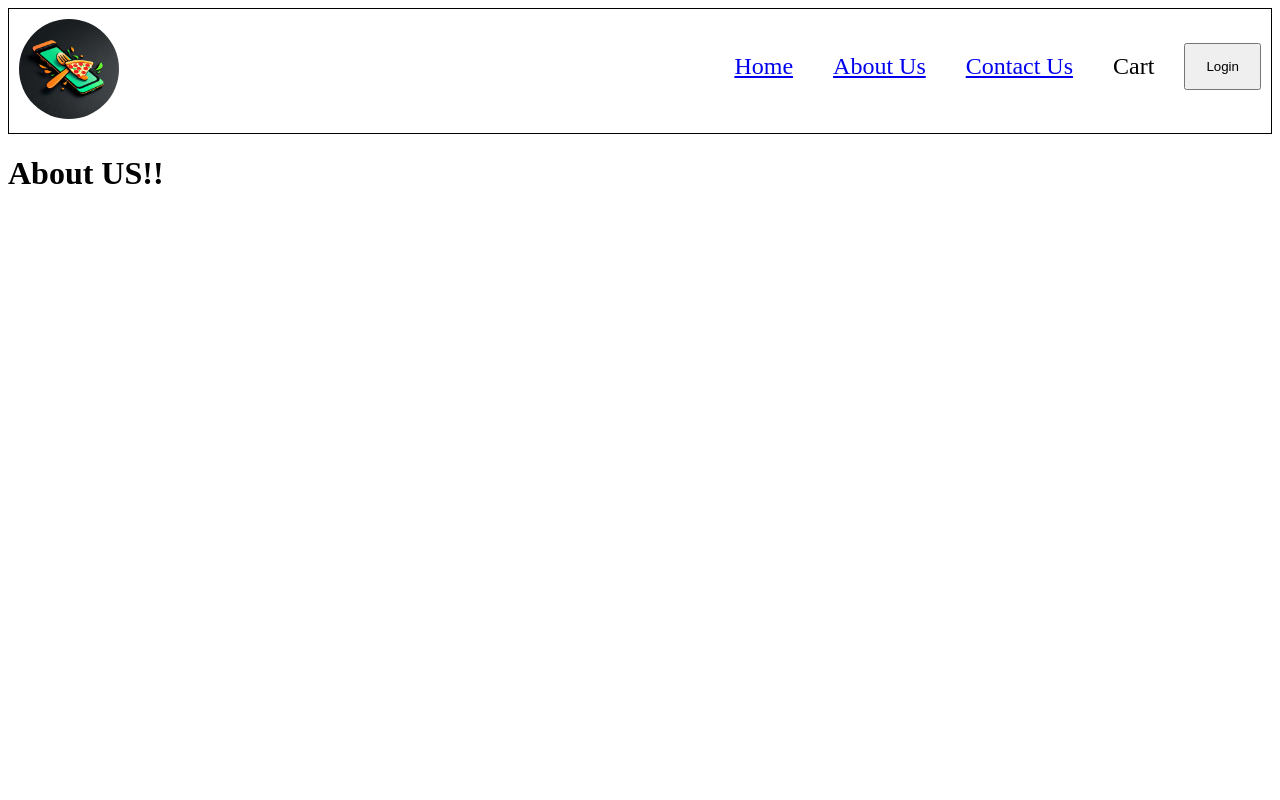
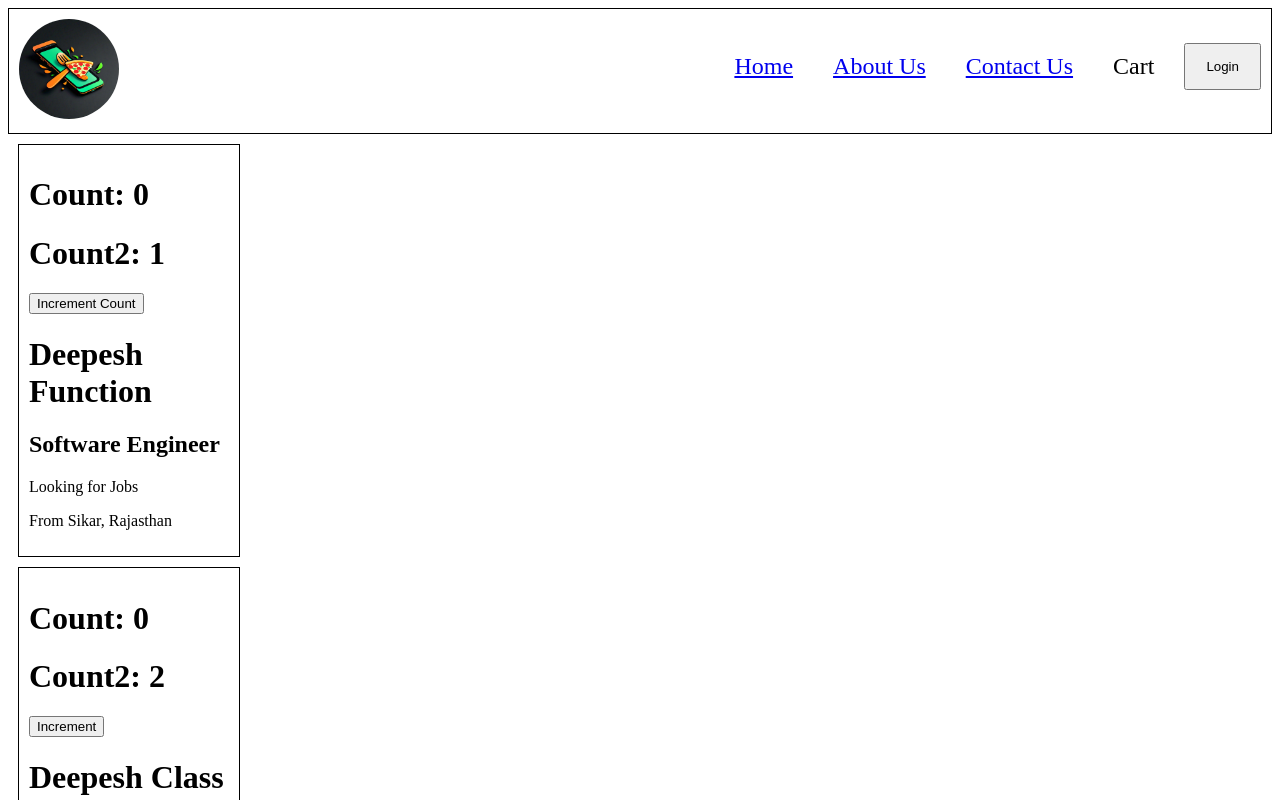
Before and after one commit to deepmanwani18/Profile.fyi-Assignment, a React (Vite) app in the folder Swiggy-Clone/: page /about in a window 1280 px wide. Shown: the top 800 px of the page. Built offline with nearby package versions, Linux system fonts and the light colour scheme.

Commit message:
Class components initial commit

```diff
--- a/Swiggy-Clone/index.scss
+++ b/Swiggy-Clone/index.scss
@@ -135,3 +135,10 @@
     gap: 10px;
     margin-top: 10px;
   }
+
+  .user-card {
+    border: 1px solid black;
+    width: 200px;
+    margin: 10px;
+    padding: 10px;
+  }
--- a/Swiggy-Clone/src/Components/About.js
+++ b/Swiggy-Clone/src/Components/About.js
@@ -1,5 +1,11 @@
+import { User } from "./User";
+import UserClass from "./UserClass";
+
 export const About = () => {
-    return <h1>
-        About US!!
-    </h1>
-}
+  return (
+    <div>
+      <User name={"Deepesh Function"} />
+      <UserClass name={"Deepesh Class"} />
+    </div>
+  );
+};
--- /dev/null
+++ b/Swiggy-Clone/src/Components/User.js
@@ -0,0 +1,25 @@
+import { useState } from "react";
+
+export const User = (props) => {
+  const [count, setCount] = useState(0);
+  const [count2, setCount2] = useState(1);
+  return (
+    <div className="user-card">
+      <h1>Count: {count}</h1>
+      <h1>Count2: {count2}</h1>
+
+      <button
+        onClick={() => {
+          setCount(count + 1);
+          setCount2(count2 + 1);
+        }}
+      >
+        Increment Count
+      </button>
+      <h1>{props.name}</h1>
+      <h2>Software Engineer</h2>
+      <p>Looking for Jobs</p>
+      <p>From Sikar, Rajasthan</p>
+    </div>
+  );
+};
--- /dev/null
+++ b/Swiggy-Clone/src/Components/UserClass.js
@@ -0,0 +1,38 @@
+import React from "react";
+
+class UserClass extends React.Component {
+  // constructor(props) {
+  // }
+  constructor() {
+    super();
+    this.state = {
+      count: 0,
+      count2: 2,
+    };
+  }
+  render() {
+    const { count, count2 } = this.state;
+    return (
+      <div className="user-card">
+        <h1>Count: {count}</h1>
+        <h1>Count2: {count2}</h1>
+        <button
+          onClick={() => {
+            this.setState({
+              count: this.state.count + 1,
+              count2: this.state.count2 + 1,
+            });
+          }}
+        >
+          Increment
+        </button>
+        <h1>{this.props.name}</h1>
+        <h2>Software Engineer</h2>
+        <p>Looking for Jobs</p>
+        <p>From Sikar, Rajasthan</p>
+      </div>
+    );
+  }
+}
+
+export default UserClass;
```
